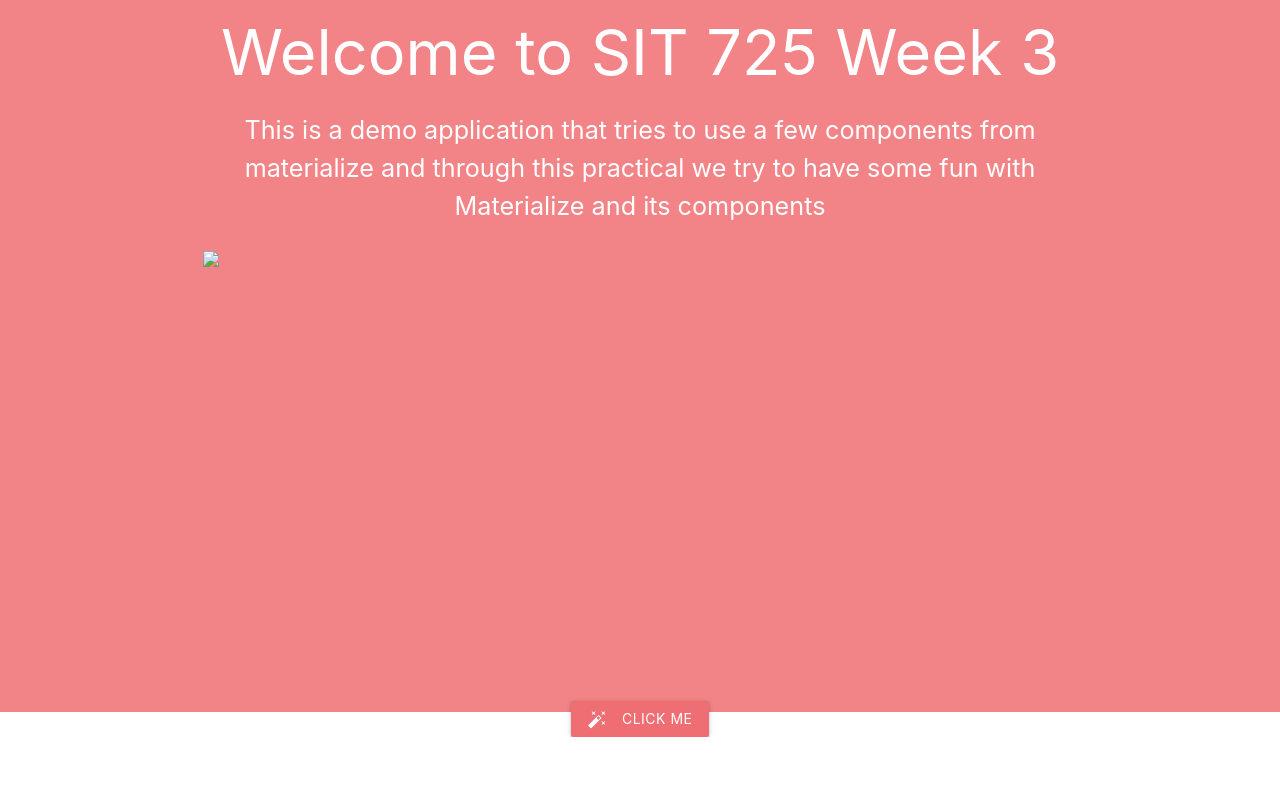
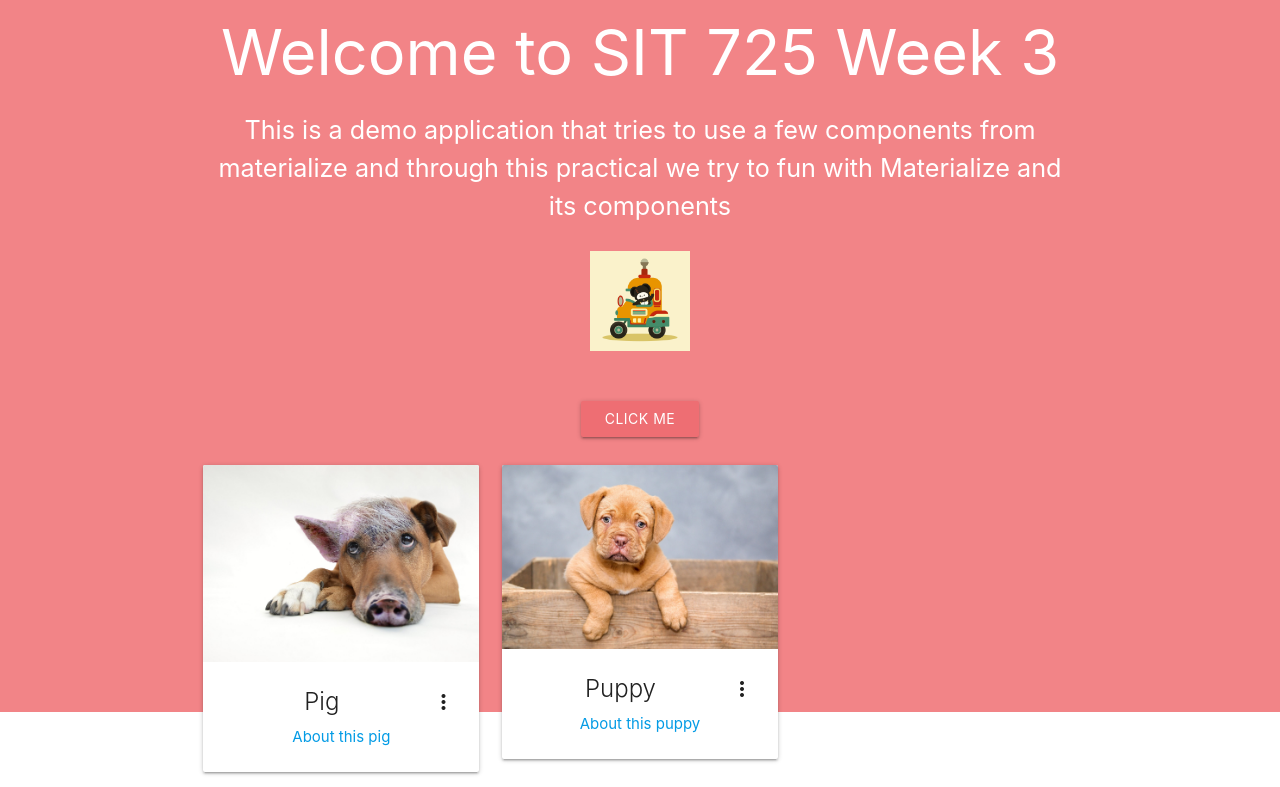
Before and after one commit to QuinnieLiu/SIT725, a website: page Week3_Prac1/public/index.html in a window 1280 px wide. Shown: the part 88-875 px from the top of the page. Before the commit the page ends 825 px from the top, so only its background shows below. Drawn offline with nearby package versions, Linux system fonts and the light colour scheme; files whose address does not match are found by name.

Commit message:
add card

```diff
--- a/Week3_Prac1/public/css/styles.css
+++ b/Week3_Prac1/public/css/styles.css
@@ -16,7 +16,7 @@
 
 .materialboxed-image {
     margin: 0 auto;
-    height: 400px;
+    height: 100px;
 }
 
 .click-me-button {
--- a/Week3_Prac1/public/index.html
+++ b/Week3_Prac1/public/index.html
@@ -19,6 +19,7 @@
 </head>
 
 <body>
+
   <nav>
     <div class="nav-wrapper navbar-size">
       <a href="#" class="brand-logo"><img class="user-image-size" src="images/favicon.png" /></a>
@@ -30,18 +31,57 @@
 
   <main class="main-body">
     <div class="container">
+
       <div class="row">
         <div class="col s12 center-align">
           <h1 id="heading">Welcome to SIT 725 Week 3</h1>
-          <p class="flow-text">This is a demo application that tries to use a few components from materialize and through this practical we try to have some fun with Materialize and its components</p>
+          <p class="flow-text">This is a demo application that tries to use a few components from materialize and through this practical we try to fun with Materialize and its components</p>
         </div>
         <div class="col s12 center-align">
-          <img class="materialboxed materialboxed-image" src="images/livedemo.png">
+          <img class="materialboxed materialboxed-image" src="images/car-8337200_1280.png">
         </div>
         <div class="col s12 center-align">
-          <a class="waves-effect waves-light btn click-me-button" id="clickMeButton"><i class="material-icons left">auto_fix_high</i>Click Me</a>
+          <a class="waves-effect waves-light btn click-me-button" id="clickMeButton"><i class="material-icons left auto_fix_high"></i>Click Me</a>
         </div>
       </div>
+
+      <!-- <div id="card-section"></div> -->
+
+      <div class="row">
+        <div class="col s4 center-align">
+          <div class="card">
+            <div class="card-image waves-effect waves-block waves-dark">
+              <img class="activator" src="images/pig-dog-2613125_1280.jpg">
+            </div>
+            <div class="card-content">
+              <span class="card-title activator grey-text text-darken-4">Pig<i class="material-icons right">more_vert</i></span>
+              <p><a href="#">About this pig</a></p>
+            </div>
+            <div class="card-reveal">
+              <span class="card-title grey-text text-darken-4">Pig<i class="material-icons right">close</i></span>
+              <p class="card-text">Hello There! I just wanted to say HI to you guys. See ya!</p>
+            </div>
+          </div>
+        </div>
+        <div class="col s4 center-align">
+          <div class="card">
+            <div class="card-image waves-effect waves-block waves-light">
+              <img class="activator" src="images/puppy-1047521_1280.jpg">
+            </div>
+            <div class="card-content">
+              <span class="card-title activator grey-text text-darken-4">Puppy<i class="material-icons right">more_vert</i></span>
+              <p><a href="#">About this puppy</a></p>
+            </div>
+            <div class="card-reveal">
+              <span class="card-title grey-text text-darken-4">Puppy<i class="material-icons right">close</i></span>
+              <p class="card-text">Hello There! I just wanted to say HI to you guys. See ya!</p>
+            </div>
+          </div>
+        </div>
+      </div>
+
+
+
     </div>
   </main>
 
--- /dev/null
+++ b/Week3_Prac1/public/js/scripts.js
@@ -0,0 +1,40 @@
+const cardList = [
+    {
+        title: "pig",
+        image: "images/pig-dog-2613125_1280.jpg",
+        link: "About this pig",
+        description: "Demo description about pig"
+    },
+    {
+        title: "Puppy",
+        image: "images/puppy-1047521_1280.jpg",
+        link: "About this puppy",
+        description: "Demo description about puppy"
+    }
+]
+
+const clickMe = () => {
+    alert("Thanks for clicking me. Hope you have a nice day!")
+}
+
+const addCards = (items) => {
+    items.forEach(item =>{
+        let itemToAppend = '<div class="col s4 center-align">'+
+        '<div class="card medium"><div class="card-image waves-effect waves-block waves-light"><img class="activator" src="'+item.image+'">'+
+        '</div><div class="card-content">'+
+        '<span class="card-title activator grey-text text-darken-4">'+item.title+'<i class="material-icons right">more_vert</i></span><p><a href="#">'+item.link+'</a></p></div>'+
+        '<div class="card-reveal">'+
+            '<span class="card-title grey-text text-darken-4">'+item.title+'<i class="material-icons right">close</i></span>'+
+            '<p class="card-text">'+item.description+'</p>'+
+            '</div></div></div>';
+            $("#card-section").append(itemToAppend)
+    });
+}
+
+$(document).ready(function(){
+    $('.materialboxed').materialbox();
+    $('#clickMeButton').click( ()=>{
+        clickMe();
+    })
+    addCards(cardList);
+})
```
Also changed, not shown: Week3_Prac1/public/images/car-8337200_1280.png (added), Week3_Prac1/public/images/pig-dog-2613125_1280.jpg (added), Week3_Prac1/public/images/puppy-1047521_1280.jpg (added), 1 other file.
